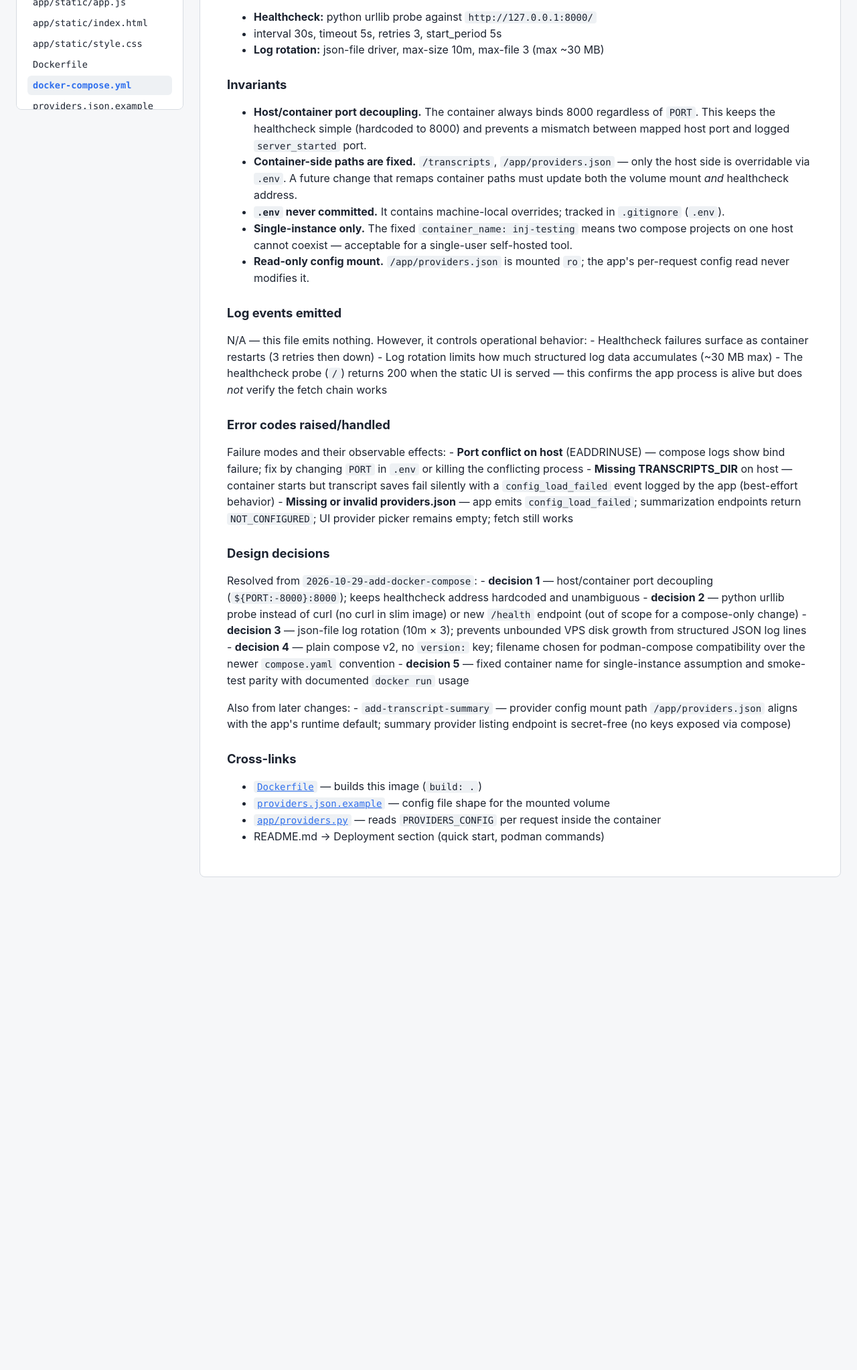
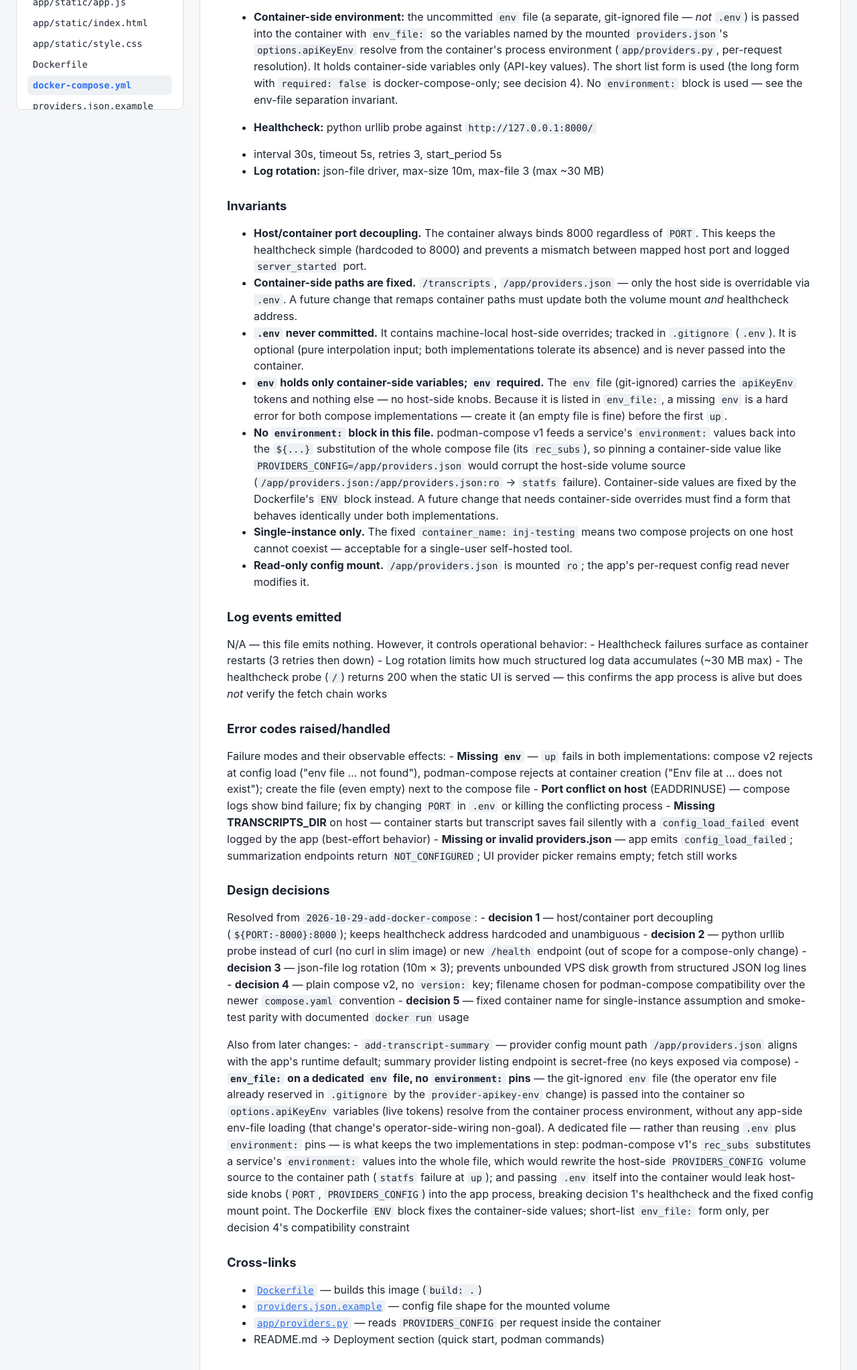
Before and after one commit to jebucha/inj_testing, a plain HTML site: page docs/deploy/compose-yml.html in a window 1280 px wide. Shown: the part 612-2658 px from the top of the page at 67% size. Before the commit the page ends 1946 px from the top, so only its background shows below. Drawn offline with Linux system fonts and the light colour scheme.

```diff
--- a/docs/deploy/compose-yml.html
+++ b/docs/deploy/compose-yml.html
@@ -80,7 +80,19 @@ Docker Compose v2 and podman-compose for parity.</p>
 </tbody>
 </table>
 <ul>
-<li><strong>Healthcheck:</strong> python urllib probe against <code>http://127.0.0.1:8000/</code></li>
+<li>
+<p><strong>Container-side environment:</strong> the uncommitted <code>env</code> file (a separate,
+  git-ignored file — <em>not</em> <code>.env</code>) is passed into the container with
+  <code>env_file:</code> so the variables named by the mounted <code>providers.json</code>'s
+  <code>options.apiKeyEnv</code> resolve from the container's process environment
+  (<code>app/providers.py</code>, per-request resolution). It holds container-side
+  variables only (API-key values). The short list form is used (the long form
+  with <code>required: false</code> is docker-compose-only; see decision 4). No
+  <code>environment:</code> block is used — see the env-file separation invariant.</p>
+</li>
+<li>
+<p><strong>Healthcheck:</strong> python urllib probe against <code>http://127.0.0.1:8000/</code></p>
+</li>
 <li>interval 30s, timeout 5s, retries 3, start_period 5s</li>
 <li><strong>Log rotation:</strong> json-file driver, max-size 10m, max-file 3 (max ~30 MB)</li>
 </ul>
@@ -92,8 +104,23 @@ Docker Compose v2 and podman-compose for parity.</p>
 <li><strong>Container-side paths are fixed.</strong> <code>/transcripts</code>, <code>/app/providers.json</code> —
   only the host side is overridable via <code>.env</code>. A future change that remaps
   container paths must update both the volume mount <em>and</em> healthcheck address.</li>
-<li><strong><code>.env</code> never committed.</strong> It contains machine-local overrides; tracked in
-  <code>.gitignore</code> (<code>.env</code>).</li>
+<li><strong><code>.env</code> never committed.</strong> It contains machine-local host-side overrides;
+  tracked in <code>.gitignore</code> (<code>.env</code>). It is optional (pure interpolation input;
+  both implementations tolerate its absence) and is never passed into the
+  container.</li>
+<li><strong><code>env</code> holds only container-side variables; <code>env</code> required.</strong> The <code>env</code>
+  file (git-ignored) carries the <code>apiKeyEnv</code> tokens and nothing else — no
+  host-side knobs. Because it is listed in <code>env_file:</code>, a missing <code>env</code> is a
+  hard error for both compose implementations — create it (an empty file is
+  fine) before the first <code>up</code>.</li>
+<li><strong>No <code>environment:</code> block in this file.</strong> podman-compose v1 feeds a
+  service's <code>environment:</code> values back into the <code>${...}</code> substitution of the
+  whole compose file (its <code>rec_subs</code>), so pinning a container-side value like
+  <code>PROVIDERS_CONFIG=/app/providers.json</code> would corrupt the host-side volume
+  source (<code>/app/providers.json:/app/providers.json:ro</code> → <code>statfs</code> failure).
+  Container-side values are fixed by the Dockerfile's <code>ENV</code> block instead.
+  A future change that needs container-side overrides must find a form that
+  behaves identically under both implementations.</li>
 <li><strong>Single-instance only.</strong> The fixed <code>container_name: inj-testing</code> means two
   compose projects on one host cannot coexist — acceptable for a single-user
   self-hosted tool.</li>
@@ -108,6 +135,10 @@ Docker Compose v2 and podman-compose for parity.</p>
   confirms the app process is alive but does <em>not</em> verify the fetch chain works</p>
 <h2>Error codes raised/handled</h2>
 <p>Failure modes and their observable effects:
+- <strong>Missing <code>env</code></strong> — <code>up</code> fails in both implementations: compose v2 rejects
+  at config load ("env file … not found"), podman-compose rejects at
+  container creation ("Env file at … does not exist"); create the file (even
+  empty) next to the compose file
 - <strong>Port conflict on host</strong> (EADDRINUSE) — compose logs show bind failure; fix by
   changing <code>PORT</code> in <code>.env</code> or killing the conflicting process
 - <strong>Missing TRANSCRIPTS_DIR</strong> on host — container starts but transcript saves fail
@@ -122,7 +153,23 @@ Docker Compose v2 and podman-compose for parity.</p>
 - <strong>decision 4</strong> — plain compose v2, no <code>version:</code> key; filename chosen for podman-compose compatibility over the newer <code>compose.yaml</code> convention
 - <strong>decision 5</strong> — fixed container name for single-instance assumption and smoke-test parity with documented <code>docker run</code> usage</p>
 <p>Also from later changes:
-- <code>add-transcript-summary</code> — provider config mount path <code>/app/providers.json</code> aligns with the app's runtime default; summary provider listing endpoint is secret-free (no keys exposed via compose)</p>
+- <code>add-transcript-summary</code> — provider config mount path <code>/app/providers.json</code> aligns with the app's runtime default; summary provider listing endpoint is secret-free (no keys exposed via compose)
+- <strong><code>env_file:</code> on a dedicated <code>env</code> file, no <code>environment:</code> pins</strong> — the
+  git-ignored <code>env</code> file (the operator env file already reserved in
+  <code>.gitignore</code> by the <code>provider-apikey-env</code> change) is passed into the
+  container so <code>options.apiKeyEnv</code> variables (live tokens) resolve from the
+  container process environment, without any app-side env-file loading (that
+  change's operator-side-wiring non-goal). A dedicated file — rather than
+  reusing <code>.env</code> plus <code>environment:</code> pins — is what keeps the two
+  implementations in step: podman-compose v1's <code>rec_subs</code> substitutes a
+  service's <code>environment:</code> values into the whole file, which would rewrite
+  the host-side <code>PROVIDERS_CONFIG</code> volume source to the container path
+  (<code>statfs</code> failure at <code>up</code>); and passing <code>.env</code> itself into the container
+  would leak host-side knobs (<code>PORT</code>, <code>PROVIDERS_CONFIG</code>) into the app
+  process, breaking decision 1's healthcheck and the fixed config mount
+  point. The Dockerfile <code>ENV</code> block fixes the container-side values;
+  short-list <code>env_file:</code> form only, per decision 4's compatibility
+  constraint</p>
 <h2>Cross-links</h2>
 <ul>
 <li><a href="Dockerfile.html"><code>Dockerfile</code></a> — builds this image (<code>build: .</code>)</li>
```
Also changed, not shown: docs/providers-json-example.html (+16 -0 lines), docs/providers.html (+15 -0 lines), 5 other files.
